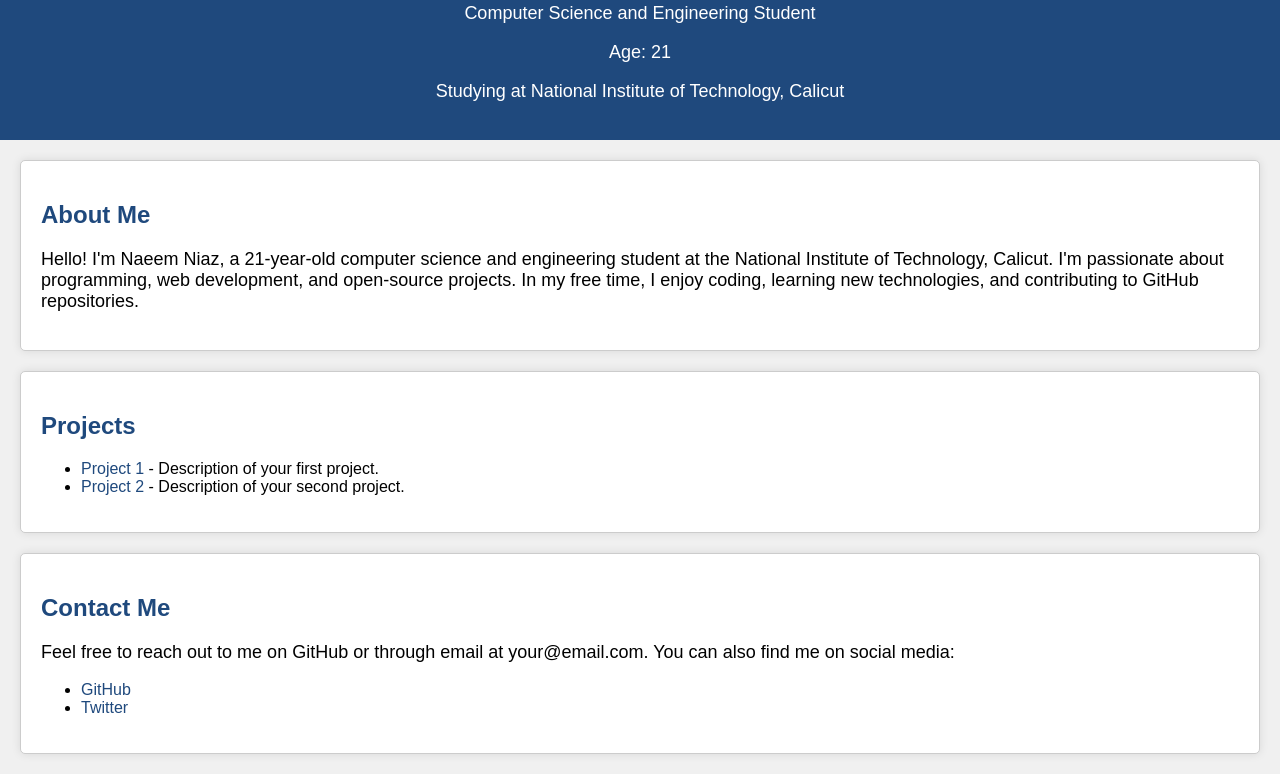
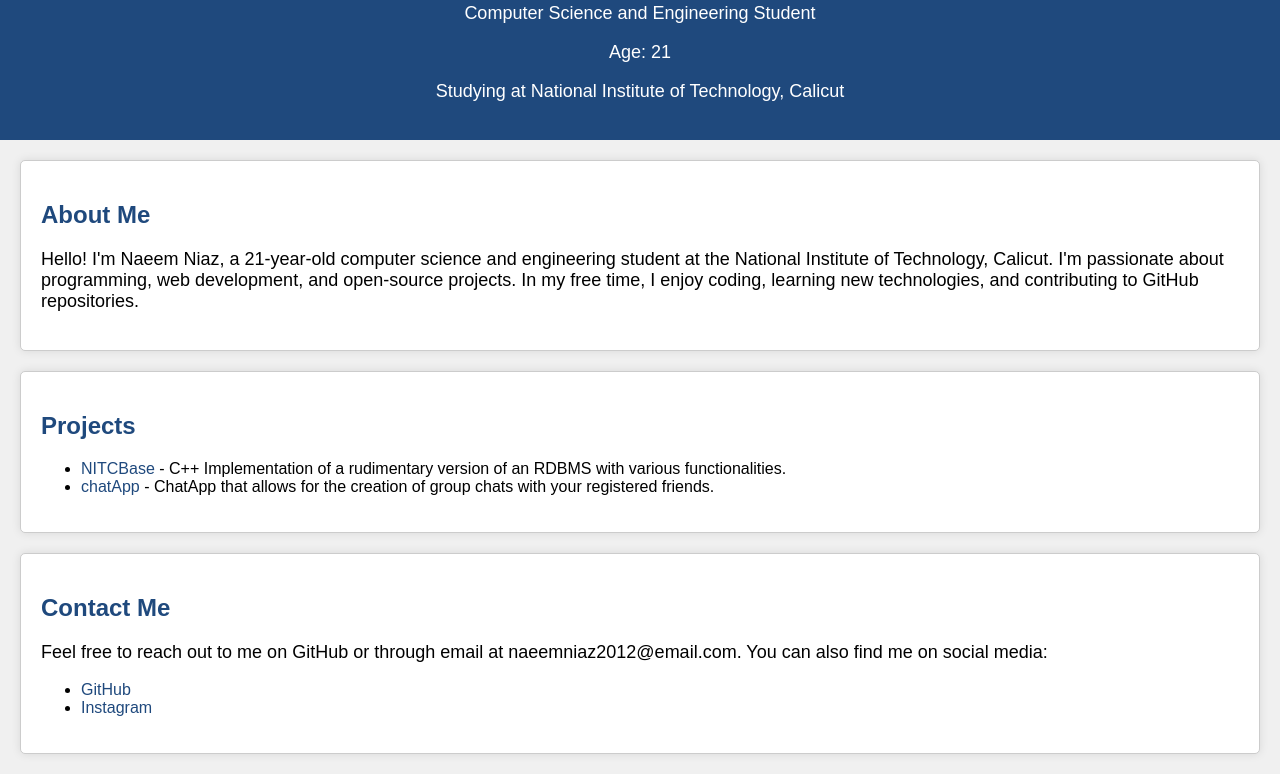
Before and after one commit to mikasajaeger19/mikasajaeger19.github.io, a plain HTML site: page index.html in a window 1280 px wide. Shown: the part 107-881 px from the top of the page. Drawn offline with Linux system fonts and the light colour scheme.

Commit message:
Update index.html

```diff
--- a/index.html
+++ b/index.html
@@ -25,12 +25,12 @@
         <h2>Projects</h2>
         <ul>
             <li>
-                <a href="https://github.com/mikasajaeger19/project1" target="_blank">Project 1</a>
-                - Description of your first project.
+                <a href="https://github.com/mikasajaeger19/NITCBase-Stage-9" target="_blank">NITCBase</a>
+                - C++ Implementation of a rudimentary version of an RDBMS with various functionalities.
             </li>
             <li>
-                <a href="https://github.com/mikasajaeger19/project2" target="_blank">Project 2</a>
-                - Description of your second project.
+                <a href="https://github.com/mikasajaeger19/chatApp" target="_blank">chatApp</a>
+                - ChatApp that allows for the creation of group chats with your registered friends.
             </li>
             <!-- Add more projects as needed -->
         </ul>
@@ -39,11 +39,11 @@
     <section id="contact">
         <h2>Contact Me</h2>
         <p>
-            Feel free to reach out to me on GitHub or through email at your@email.com. You can also find me on social media:
+            Feel free to reach out to me on GitHub or through email at naeemniaz2012@email.com. You can also find me on social media:
         </p>
         <ul>
             <li><a href="https://github.com/mikasajaeger19" target="_blank">GitHub</a></li>
-            <li><a href="https://twitter.com/yourtwitter" target="_blank">Twitter</a></li>
+            <li><a href="https://www.instagram.com/naeemisameme/" target="_blank">Instagram</a></li>
             <!-- Add more social media links as needed -->
         </ul>
     </section>
```
